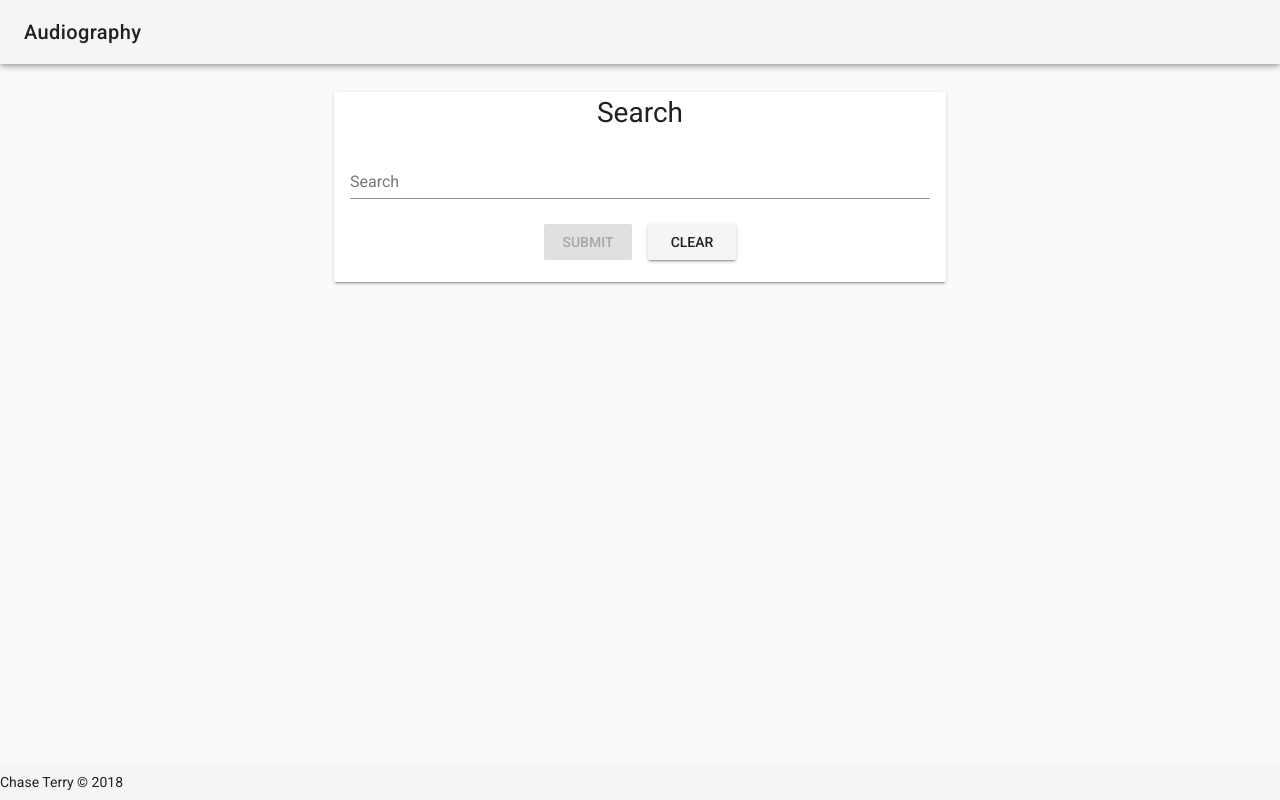
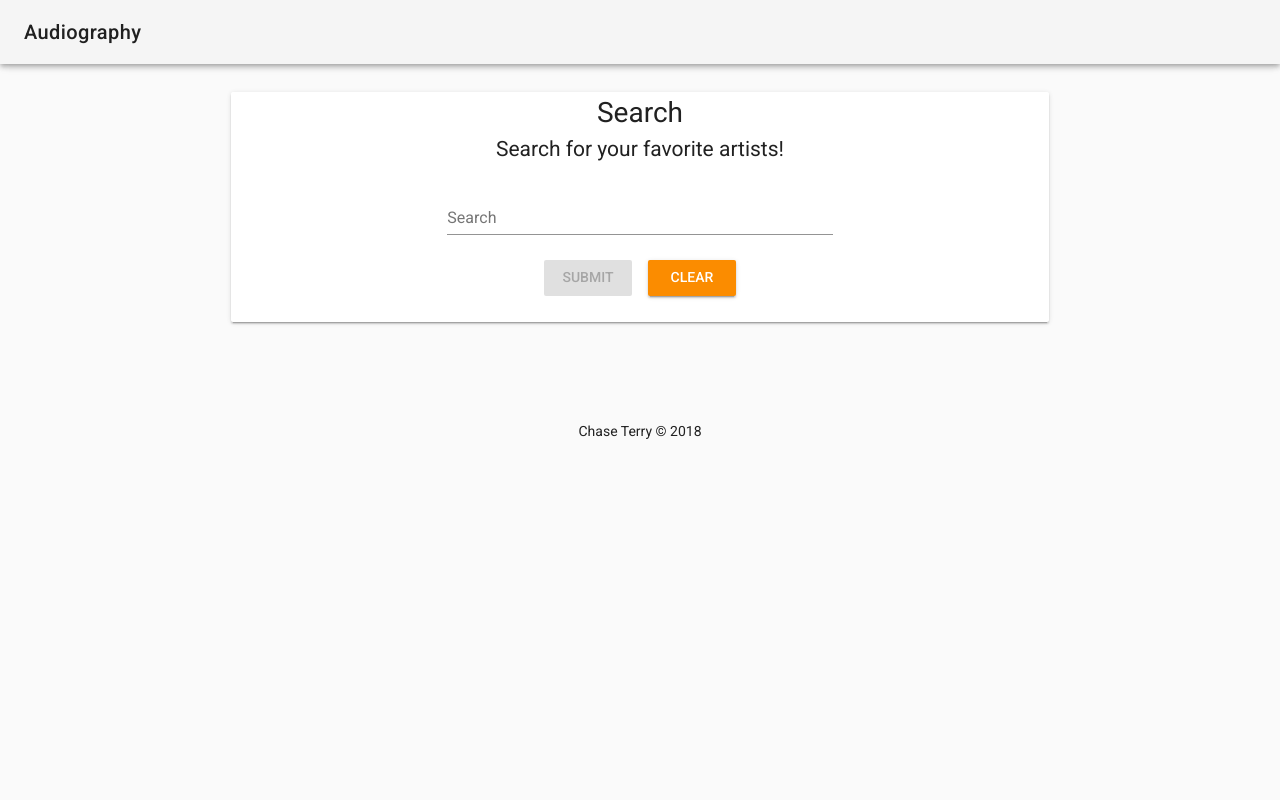
Before and after one commit to cdterry87/Audiography, a Vue app: page / in a window 1280 px wide. Built offline with nearby package versions, Linux system fonts and the light colour scheme.

Commit message:
Updated the appearance of the search results and added a link to the artist page.

```diff
--- a/src/App.vue
+++ b/src/App.vue
@@ -5,10 +5,9 @@
         </v-toolbar>
         <v-content>
             <router-view/>
+
+            <div id="copyright">Chase Terry &copy; 2018</div>
         </v-content>
-        <v-footer app>
-            <span>Chase Terry &copy; 2018</span>
-        </v-footer>
     </v-app>
 </template>
 
@@ -24,7 +23,9 @@ export default {
 </script>
 
 <style>
-footer {
+#copyright {
     text-align: center !important;
+    padding-top: 50px;
+    padding-bottom: 25px;
 }
 </style>
--- a/src/views/Home.vue
+++ b/src/views/Home.vue
@@ -1,15 +1,19 @@
 <template>
   <v-container fluid grid-list-md text-xs-center>
       <v-layout row wrap>
-          <v-flex md6 offset-md3>
+          <v-flex md8 offset-md2>
               <v-card>
                 <h1>Search</h1>
+                <h2>Search for your favorite artists!</h2>
                 <v-card-text>
+                    <v-flex md6 offset-md3>
                         <v-form v-model="valid" @submit.prevent="search">
                             <v-text-field v-model="searchField" :rules="searchRules" label="Search" required></v-text-field>
-                        <v-btn :disabled="!valid" @click="search">submit</v-btn>
-                        <v-btn @click="clear">clear</v-btn>
+                            <v-btn :disabled="!valid" @click="search" color="info">submit</v-btn>
+                            <v-btn @click="clear" color="warning">clear</v-btn>
                         </v-form>
+                    </v-flex>
+
                 </v-card-text>
               </v-card>
           </v-flex>
@@ -17,24 +21,27 @@
       <br>
       <v-layout row v-if="searchResults.length > 0">
           <v-flex md8 offset-md2>
+            <h2>Search Results</h2>
+
               <v-card>
-                  <h2>Search Results</h2>
-                  <v-divider></v-divider>
                   <v-list two-line>
-                      <v-list-tile avatar v-for="result in searchResults" :key="result.idArtist">
-                          <v-list-tile-avatar>
+                      <div v-for="(result, index) in searchResults" :key="result.idArtist">
+                        <v-list-tile avatar >
+                            <v-list-tile-avatar :size="50">
                                 <img :src="result.strArtistThumb" />
                             </v-list-tile-avatar>
                             <v-list-tile-content>
-                                <v-list-tile-title>{{ result.strArtist }}</v-list-tile-title>
+                                    <v-list-tile-title><router-link :to="'/artist/' + result.idArtist">{{ result.strArtist }}</router-link></v-list-tile-title>
                                     <v-list-tile-sub-title>
-                                    <v-chip v-if="result.strGenre.length > 0">Genre: {{ result.strGenre }}</v-chip>
-                                    <v-chip v-if="result.intFormedYear.length > 0">Formed: {{ result.intFormedYear }}</v-chip>
-                                    <v-chip v-if="result.strCountry.length > 0">From: {{ result.strCountry }}</v-chip>
-                                    <v-chip v-if="result.intMembers.length > 0">Members: {{ result.intMembers }}</v-chip>
+                                        <v-chip color="indigo" text-color="white" v-if="result.strGenre.length > 0">Genre: {{ result.strGenre }}</v-chip>
+                                        <v-chip color="orange" text-color="white" v-if="result.intFormedYear.length > 0">Formed: {{ result.intFormedYear }}</v-chip>
+                                        <v-chip color="green" text-color="white" v-if="result.strCountry.length > 0">From: {{ result.strCountry }}</v-chip>
+                                        <v-chip color="red" text-color="white" v-if="result.intMembers.length > 0">Members: {{ result.intMembers }}</v-chip>
                                     </v-list-tile-sub-title>
                             </v-list-tile-content>
                         </v-list-tile>
+                        <v-divider v-if="index + 1 < searchResults.length" :key="`divider-${index}`"></v-divider>
+                      </div>
                   </v-list>
               </v-card>
           </v-flex>
@@ -99,4 +106,8 @@ li {
 a {
     color: #42b983;
 }
+
+.v-list__tile {
+    border-bottom: solid 1px #333 !important;
+}
 </style>
```
Lines whose indentation alone changed are shown as unchanged.
